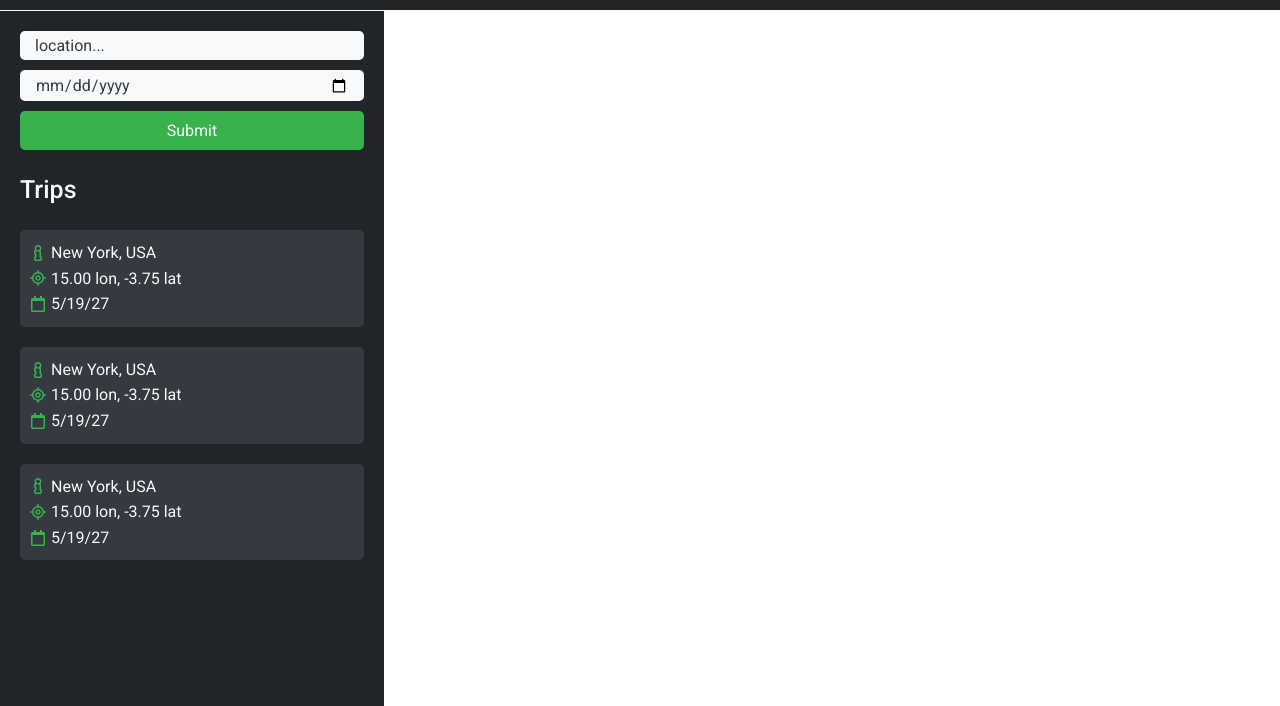
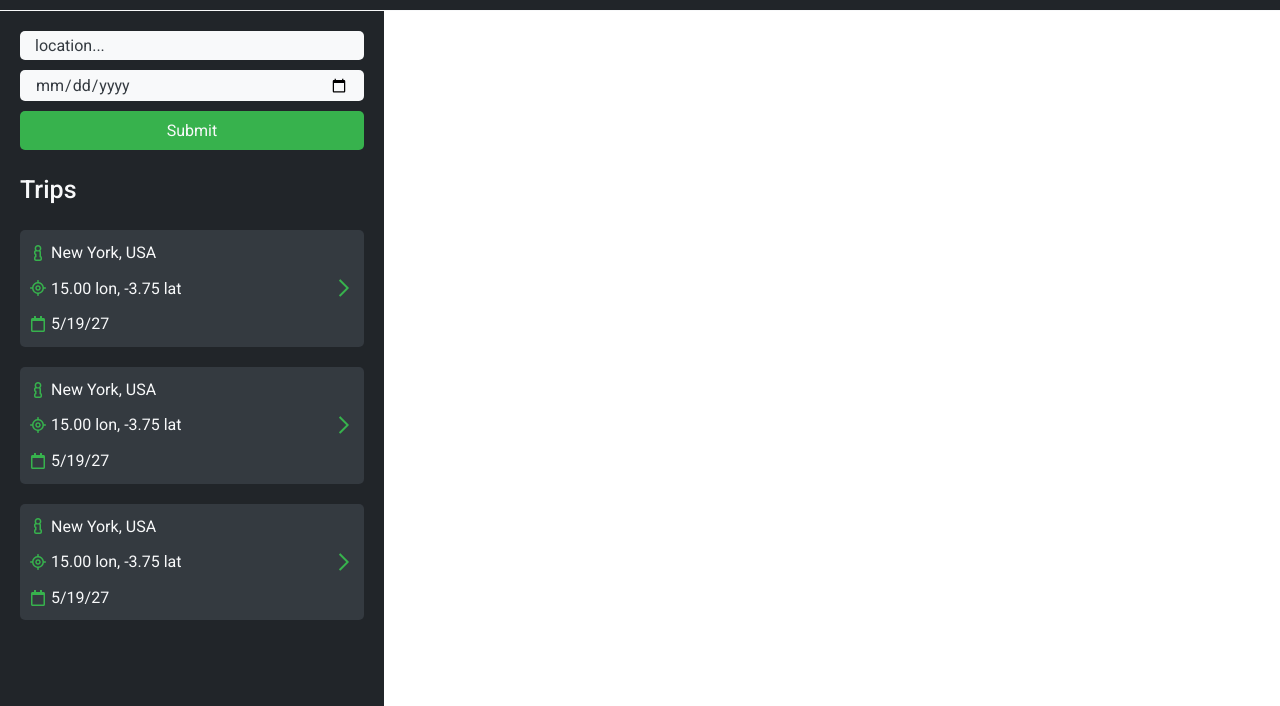
Before and after one commit to kfremgen97/Travel-App, a website built with webpack: page src/client/index.html in a window 1280 px wide. Shown: the part 94-800 px from the top of the page. Built offline with nearby package versions, Linux system fonts and the light colour scheme.

Commit message:
refractor: Update trips item ui

```diff
--- a/src/client/index.html
+++ b/src/client/index.html
@@ -2,7 +2,6 @@
 <html lang="en">
 
 <!-- head -->
-
 <head>
   <!-- meta data -->
   <meta charset="UTF-8">
@@ -21,7 +20,6 @@
 </head>
 
 <!-- body -->
-
 <body class="container">
   <!-- header -->
   <header class="header">
@@ -32,9 +30,7 @@
   </header>
   <!-- sidebar -->
   <aside class="sidebar">
-    <!--
-          Sidebar master display
-    -->
+    <!--  Sidebar master display -->
     <div class="sidebar__master">
       <!-- trip form-->
       <form class="form form--trip">
@@ -65,6 +61,9 @@
             </svg>
             <span class="trips__value">5/19/27</span>
           </div>
+          <svg class="trips__arrow">
+            <use href="./assets/sprite/regular.svg#chevron-right"></use>
+          </svg>
         </li>
         <li class="trips__item">
           <div class="trips__detail">
@@ -85,6 +84,9 @@
             </svg>
             <span class="trips__value">5/19/27</span>
           </div>
+          <svg class="trips__arrow">
+            <use href="./assets/sprite/regular.svg#chevron-right"></use>
+          </svg>
         </li>
         <li class="trips__item">
           <div class="trips__detail">
@@ -105,12 +107,13 @@
             </svg>
             <span class="trips__value">5/19/27</span>
           </div>
+          <svg class="trips__arrow">
+            <use href="./assets/sprite/regular.svg#chevron-right"></use>
+          </svg>
         </li>
       </ul>
     </div>
-    <!--
-          sidebar detail  display
-    -->
+    <!-- sidebar detail  display -->
     <div class="sidebar__detail hidden">
       <button class="button button--back">
         <svg>
--- a/src/client/scss/components/_trips.scss
+++ b/src/client/scss/components/_trips.scss
@@ -11,6 +11,7 @@
     /* trips item */
 
   &__item {
+    cursor: pointer;
     // Set the font color
     color: $grey-light;
     // Set the background color
@@ -18,9 +19,13 @@
     border-radius: .5rem;
     // Add padding
     padding: 1rem;
-    // Set the display to flex with a direction of column
-    display: flex;
-    flex-direction: column;
+    // Set the display to 2 column by 3 row grid
+    display: grid;
+    grid-template-columns: 1fr min-content;
+    grid-template-rows: repeat(3,min-content);
+    // Set the gap to 1rem
+    grid-gap: 1rem;
+
 
     /* not the last li in the list */
 
@@ -53,7 +58,25 @@
   }
 
   /* trips value */
+
   &__value {
     display: inline-block;
   }
+
+  /* trips arrow */
+
+  &__arrow {
+    // Set the display to block
+    display: block;
+    // Set the size properties
+    height: 2rem;
+    width: 2rem;
+    // Set the color to primary
+    fill: $primary;
+    // Set the grid row and colum place
+    grid-column: 2/-1;
+    grid-row: 1/-1;
+    // Align the element in the vertical axis in the center
+    align-self: center;
+  }
 }
```
